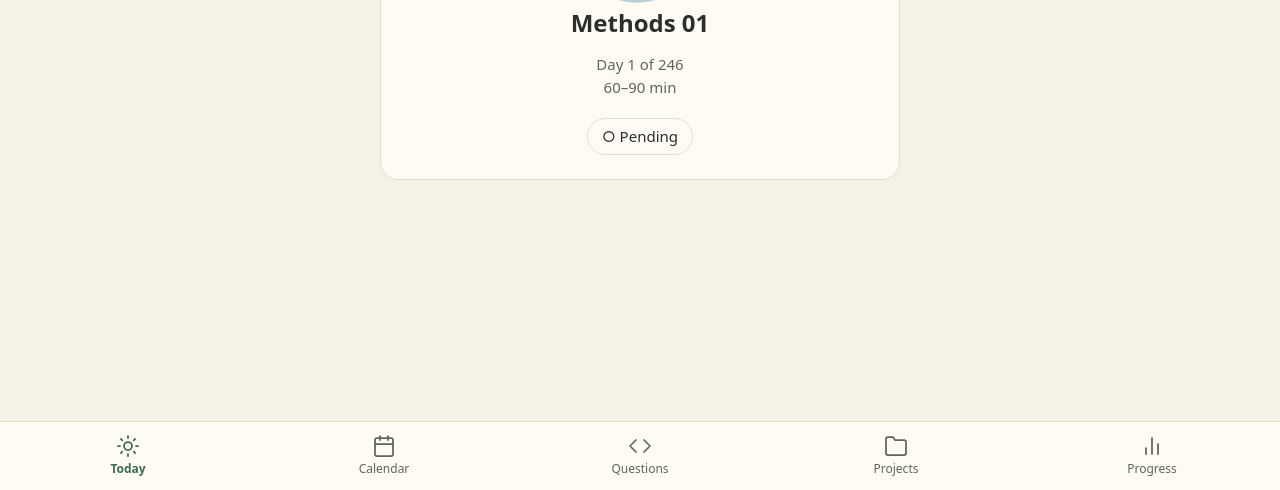
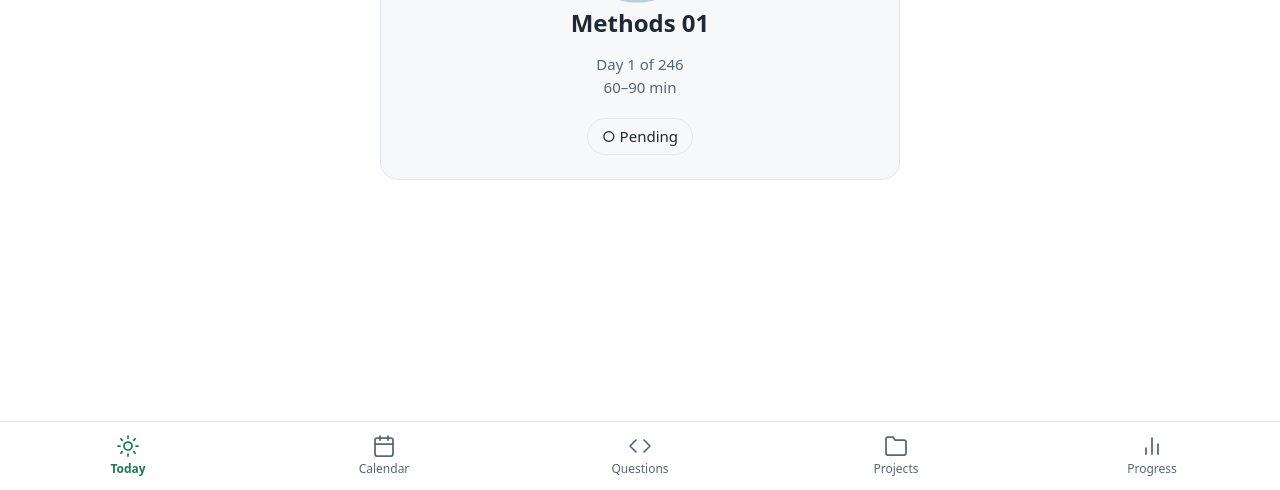
Before and after one commit to impostor343/java-roadmap-app, a plain HTML site: page index.html in a window 1280 px wide. Shown: the part 310-800 px from the top of the page. Drawn offline with Linux system fonts and the light colour scheme.

Commit message:
Add files via upload

```diff
--- a/css/styles.css
+++ b/css/styles.css
@@ -1,24 +1,29 @@
-/* Java Roadmap: design tokens and base styles (Stage 1) */
+/* Java Roadmap: design tokens and base styles (Stage 1, white palette) */
 
 :root {
   color-scheme: light dark;
 
-  --bg: #F6F2E7;
-  --surface: #FDFBF4;
-  --ink: #2A2F28;
-  --muted: #5F665A;
-  --line: #E3DDCB;
-  --accent: #7FA68A;
-  --accent-strong: #3F6B50;
+  --bg: #FFFFFF;
+  --surface: #F7F8FA;
+  --ink: #1F2933;
+  --muted: #5B6573;
+  --line: #E3E7ED;
+  --accent: #4CAF82;
+  --accent-strong: #1E7B50;
   --on-accent: #FFFFFF;
 
-  /* Project colours (pastel versions of the workbook palette) */
-  --proj-guessing-game: #CFE0F5;
-  --proj-banking: #BFE3CF;
-  --proj-smart-library: #DCCFF0;
-  --proj-inventory: #F6D9BE;
-  --proj-task-api: #E2EDBD;
-  --proj-semester-planner: #F2C9C9;
+  /* Supporting accents */
+  --blue: #3B7DC4;
+  --purple: #7458B8;
+  --pink: #C94A85;
+
+  /* Project colours (soft versions of the workbook palette) */
+  --proj-guessing-game: #D6E6FA;
+  --proj-banking: #CDEFD9;
+  --proj-smart-library: #E3DAF7;
+  --proj-inventory: #FBE2C8;
+  --proj-task-api: #CBEFEA;
+  --proj-semester-planner: #F8D3E3;
 
   --font-body: system-ui, -apple-system, "Segoe UI", Roboto, "Helvetica Neue", Arial, sans-serif;
   --font-display: "Iowan Old Style", "Palatino Linotype", Palatino, Georgia, serif;
@@ -30,21 +35,25 @@
 
 @media (prefers-color-scheme: dark) {
   :root {
-    --bg: #1C201B;
-    --surface: #252A23;
-    --ink: #ECEADF;
-    --muted: #A8AE9E;
-    --line: #353B32;
-    --accent: #8FBF9D;
-    --accent-strong: #A9D6B5;
-    --on-accent: #12170F;
+    --bg: #121417;
+    --surface: #1B1F24;
+    --ink: #E8EAED;
+    --muted: #9AA3AE;
+    --line: #2B3138;
+    --accent: #5CC59A;
+    --accent-strong: #7FD8B1;
+    --on-accent: #0B1410;
 
-    --proj-guessing-game: #34506E;
-    --proj-banking: #2F5B45;
-    --proj-smart-library: #54447A;
-    --proj-inventory: #7A5636;
-    --proj-task-api: #55612F;
-    --proj-semester-planner: #7A3F3F;
+    --blue: #7FB2E8;
+    --purple: #B7A3F0;
+    --pink: #EE8DB9;
+
+    --proj-guessing-game: #2F4B73;
+    --proj-banking: #285C45;
+    --proj-smart-library: #4B3F7A;
+    --proj-inventory: #74502A;
+    --proj-task-api: #25625C;
+    --proj-semester-planner: #7A3A5A;
   }
 }
 
@@ -136,13 +145,37 @@ main:focus { outline: none; }
   font-size: 0.9375rem;
 }
 
+/* Project colour preview (replaced by the real project list in Stage 6) */
+.swatches {
+  list-style: none;
+  margin: 0;
+  padding: 0;
+  display: grid;
+  grid-template-columns: 1fr 1fr;
+  gap: 12px;
+}
+.swatches li { display: flex; align-items: center; gap: 10px; }
+.swatch {
+  width: 28px;
+  height: 28px;
+  border-radius: 8px;
+  border: 1px solid var(--line);
+  flex: none;
+}
+.sw-guessing-game { background: var(--proj-guessing-game); }
+.sw-banking { background: var(--proj-banking); }
+.sw-smart-library { background: var(--proj-smart-library); }
+.sw-inventory { background: var(--proj-inventory); }
+.sw-task-api { background: var(--proj-task-api); }
+.sw-semester-planner { background: var(--proj-semester-planner); }
+
 /* Bottom tab bar */
 .tabbar {
   position: fixed;
   left: 0; right: 0; bottom: 0;
   display: grid;
   grid-template-columns: repeat(5, 1fr);
-  background: var(--surface);
+  background: var(--bg);
   border-top: 1px solid var(--line);
   padding-bottom: env(safe-area-inset-bottom, 0px);
 }
```
